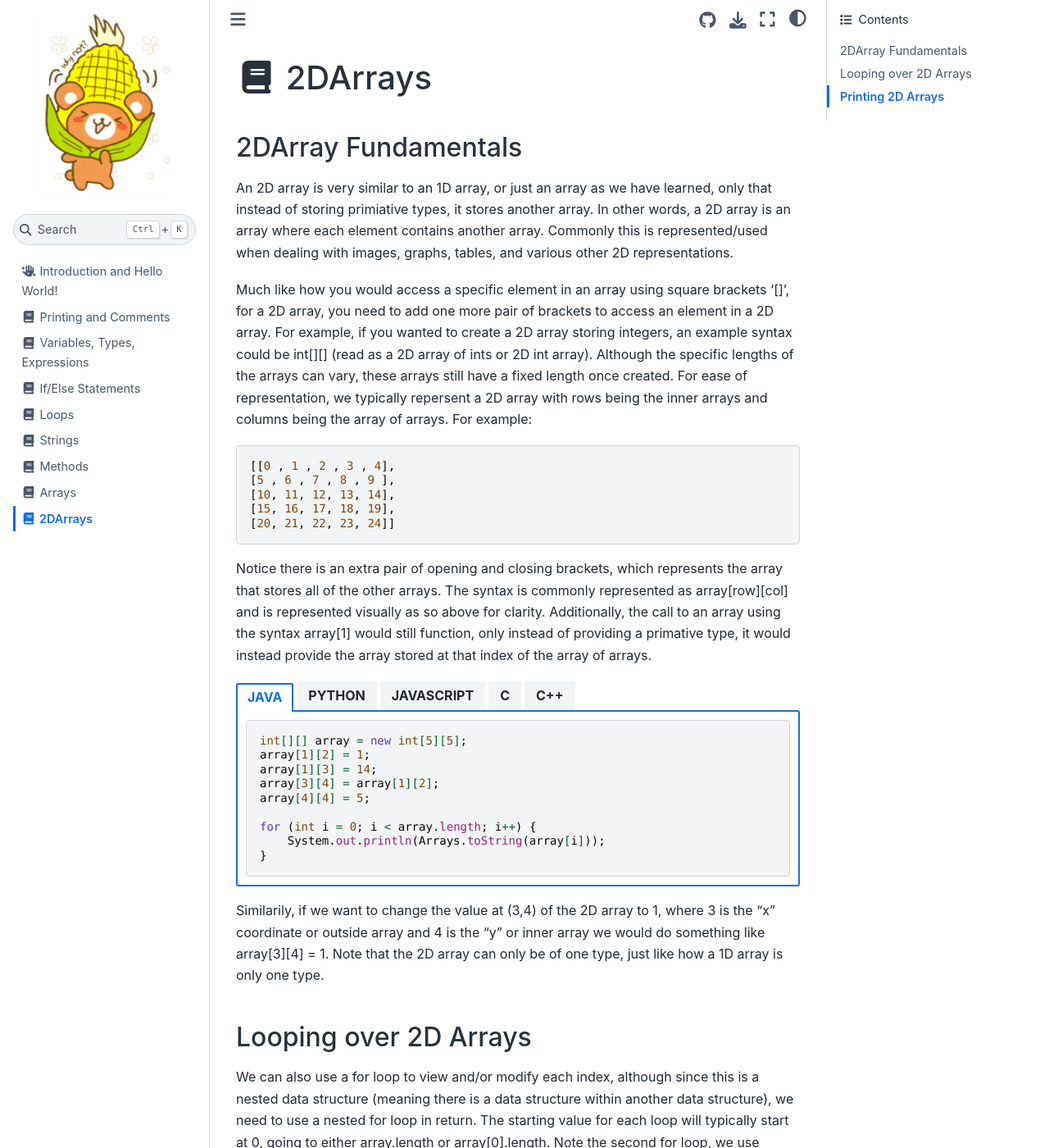
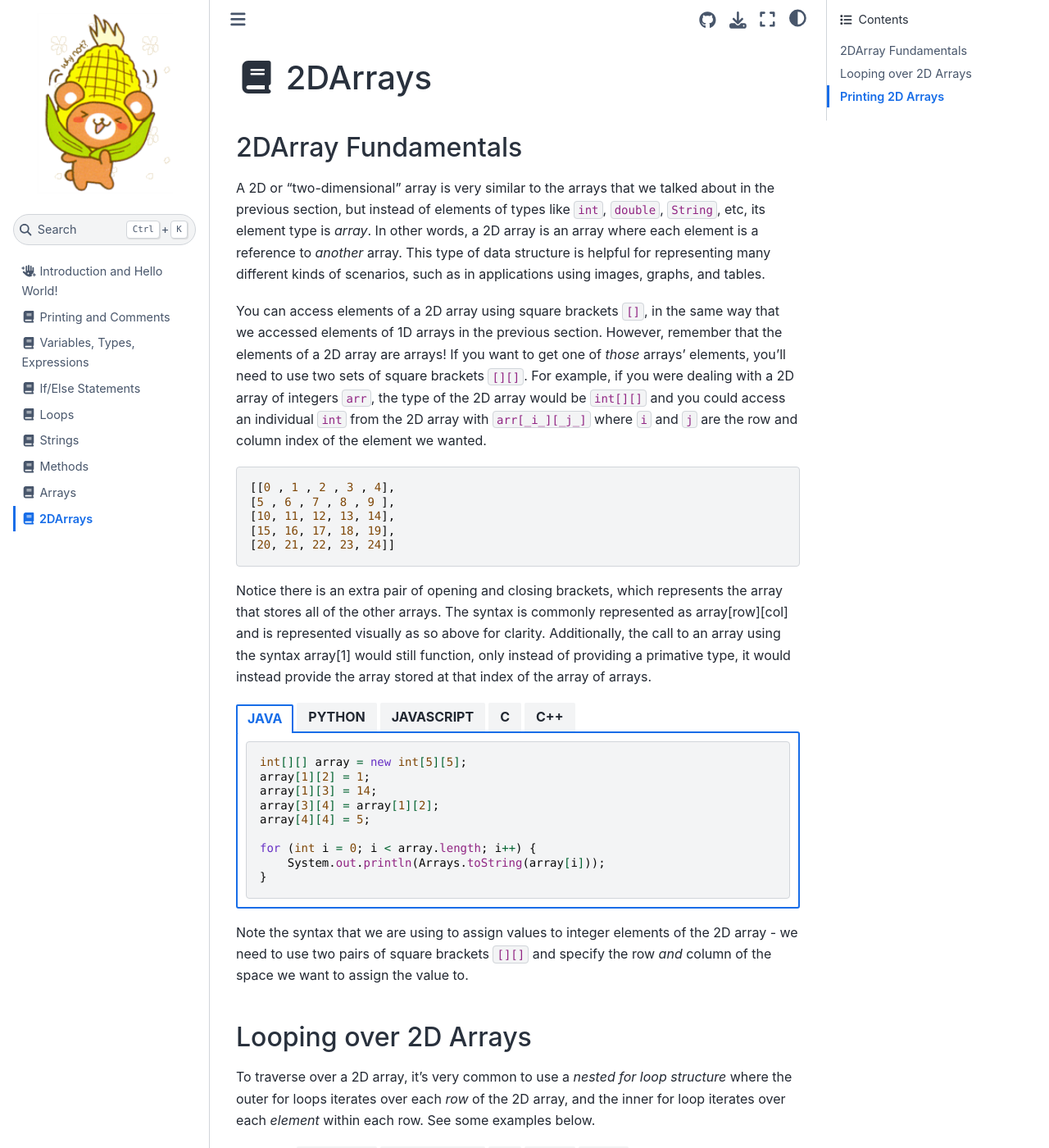
Before and after one commit to cse12x/java-tutorial, a Jupyter Book: the page built from book_source/source/2darrays.md, in a window 1280 px wide and 1400 px high. Shown: the whole window at 82% size. Built offline with Jupyter Book 1.0.4 settings and Sphinx 7.4.7 and the Sphinx Book theme 1.1.4, drawn with Linux system fonts in a browser that asks for light colours; some of the changed text lies outside the part shown.

Commit message:
Apply suggestions from code review
Co-authored-by: Miya Natsuhara <46756417+mnatsuhara@users.noreply.github.com>

`````diff
--- a/book_source/source/2darrays.md
+++ b/book_source/source/2darrays.md
@@ -2,9 +2,9 @@
 
 ## 2DArray Fundamentals
 
-An 2D array is very similar to an 1D array, or just an array as we have learned, only that instead of storing primiative types, it stores another array. In other words, a 2D array is an array where each element contains another array. Commonly this is represented/used when dealing with images, graphs, tables, and various other 2D representations.
+A 2D or "two-dimensional" array is very similar to the arrays that we talked about in the previous section, but instead of elements of types like `int`, `double`, `String`, etc, its element type is _array_. In other words, a 2D array is an array where each element is a reference to _another_ array. This type of data structure is helpful for representing many different kinds of scenarios, such as in applications using images, graphs, and tables.
 
-Much like how you would access a specific element in an array using square brackets '[]', for a 2D array, you need to add one more pair of brackets to access an element in a 2D array. For example, if you wanted to create a 2D array storing integers, an example syntax could be int[][] (read as a 2D array of ints or 2D int array). Although the specific lengths of the arrays can vary, these arrays still have a fixed length once created. For ease of representation, we typically repersent a 2D array with rows being the inner arrays and columns being the array of arrays. For example:
+You can access elements of a 2D array using square brackets `[]`, in the same way that we accessed elements of 1D arrays in the previous section. However, remember that the elements of a 2D array are arrays! If you want to get one of _those_ arrays' elements, you'll need to use two sets of square brackets `[][]`. For example, if you were dealing with a 2D array of integers `arr`, the type of the 2D array would be `int[][]` and you could access an individual `int` from the 2D array with `arr[_i_][_j_]` where `i` and `j` are the row and column index of the element we wanted.
 ```
 [[0 , 1 , 2 , 3 , 4],
 [5 , 6 , 7 , 8 , 9 ],
@@ -50,7 +50,7 @@ console.log(array);
 ```
 
 ```{code-block} c
-int array[5][5] = {{0}};
+int array[5][5];
 array[1][2] = 1;
 array[1][3] = 14;
 array[3][4] = array[1][2];
@@ -58,40 +58,34 @@ array[4][4] = 5;
 
 printf("[");
 for (int i = 0; i < 5; i++) {
-for (int j = 0; j < 5; j++) {
-printf("%d, ", array[i][j]);
-}
-printf("\n");
+    for (int j = 0; j < 5; j++) {
+        printf("%d, ", array[i][j]);
+    }
+    printf("\n");
 }
 ```
 
 ```{code-block} c++
-int array[5][5] = {
-    {0, 0, 0, 0, 0},
-    {0, 0, 0, 0, 0},
-    {0, 0, 0, 0, 0},
-    {0, 0, 0, 0, 0},
-    {0, 0, 0, 0, 0},
-};
+int array[5][5];
 
 array[1][2] = 1;
 array[1][3] = 14;
 array[3][4] = array[1][2];
 array[4][4] = 5;
 for (int i = 0; i < 5; ++i) {
-for (int j = 0; j < 5; ++j) {
-std::cout << array[i][j] << " ";
-}
-std::cout << std::endl;
+    for (int j = 0; j < 5; ++j) {
+        std::cout << array[i][j] << " ";
+    }
+    std::cout << std::endl;
 }
 ```
 ````
 
-Similarily, if we want to change the value at (3,4) of the 2D array to 1, where 3 is the "x" coordinate or outside array and 4 is the "y" or inner array we would do something like array[3][4] = 1. Note that the 2D array can only be of one type, just like how a 1D array is only one type.
+Note the syntax that we are using to assign values to integer elements of the 2D array - we need to use two pairs of square brackets `[][]` and specify the row _and_ column of the space we want to assign the value to.
 
 ## Looping over 2D Arrays
 
-We can also use a for loop to view and/or modify each index, although since this is a nested data structure (meaning there is a data structure within another data structure), we need to use a nested for loop in return. The starting value for each loop will typically start at 0, going to either array.length or array[0].length. Note the second for loop, we use array[0].length since we only want to loop through to the end of the inner array length, represented by array[0].
+To traverse over a 2D array, it's very common to use a _nested for loop structure_ where the outer for loops iterates over each _row_ of the 2D array, and the inner for loop iterates over each _element_ within each row. See some examples below.
 
 
 ````{tab-set-code}
@@ -162,7 +156,7 @@ for (int i = 0; i < array.length; i++) {
 
 ## Printing 2D Arrays
 
-Note that unlike with a 1D array, we cannot simply do Arrays.toString(array) on the entire 2D array, instead we have to loop thorugh each of the rows of the 2D array, then call Arrays.toString(array[i]), where i are values 0 through array.length - 1.
+Recall that we would get a nicely-formatted String representation of a 1D array using `Arrays.toString(...)`. However, passing a 2D array to this method will probably not produce the output you're looking for. Instead, you should use the `Arrays.**deep**ToString(...)` method or iterate over each of the rows of the 2D array, then print out each individual row using `Arrays.toString(...)` as shown below.
 
 ````{tab-set-code}
 
@@ -204,10 +198,10 @@ array[1] = 1;
 array[2] = 7;
 
 printf("[");
-for (int i = 0; i < 2; i++) {
+for (int i = 0; i < 3; i++) {
     printf("%d, ", array[i]);
 }
-printf("%d]\n", array[2]);
+printf("]\n");
 // Output: [8, 1, 7]
 ```
 
@@ -217,11 +211,11 @@ array[0] = 8;
 array[1] = 1;
 array[2] = 7;
 
-cout << "[";
-for (int i = 0; i < 2; i++) {
+std::cout << "[";
+for (int i = 0; i < 3; i++) {
     cout << array[i] << ", ";
 }
-cout << array[2] << "]" << endl;
+std::cout << "]" << endl;
 // Output: [8, 1, 7]
 ```
 ````
`````
